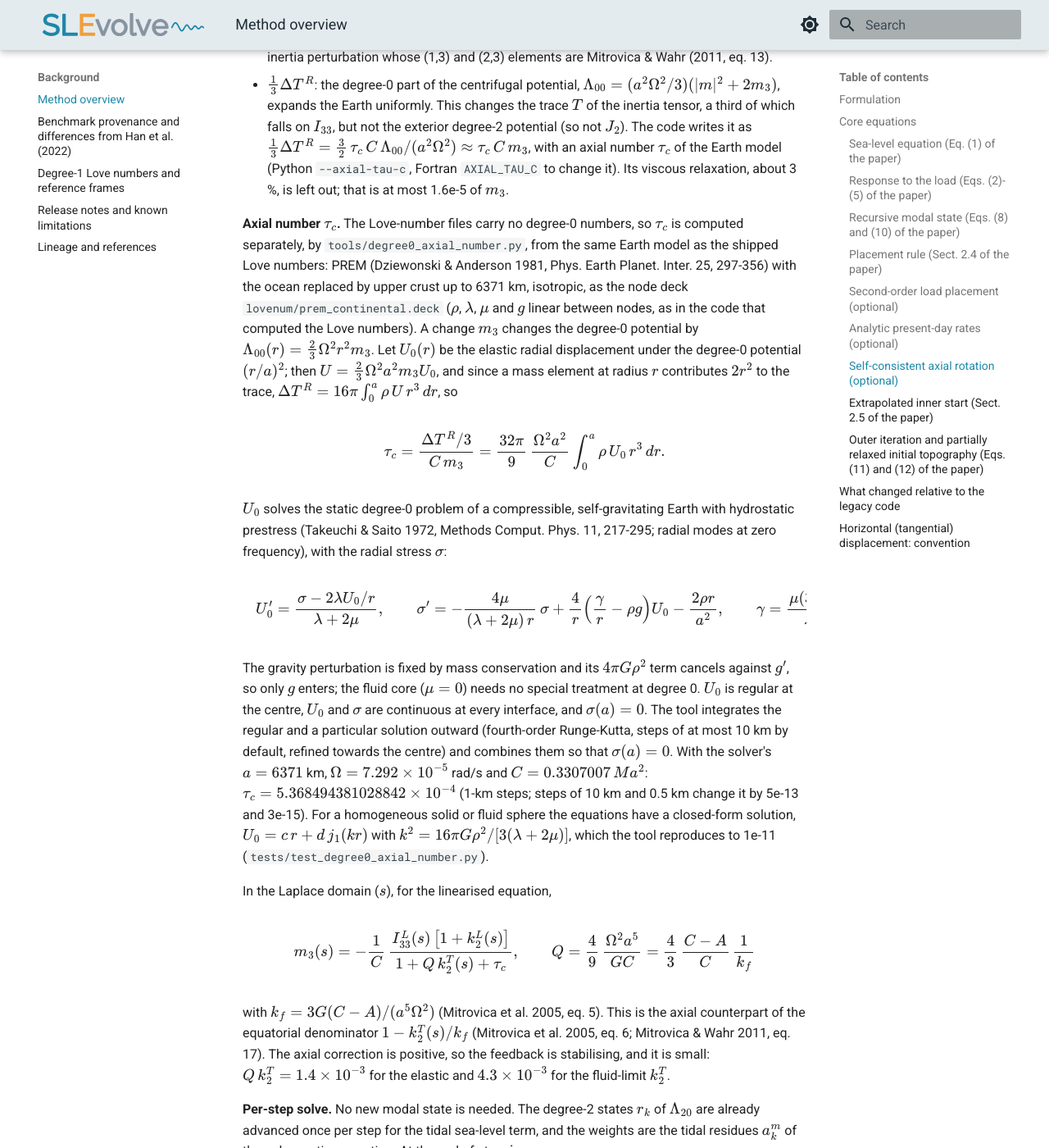
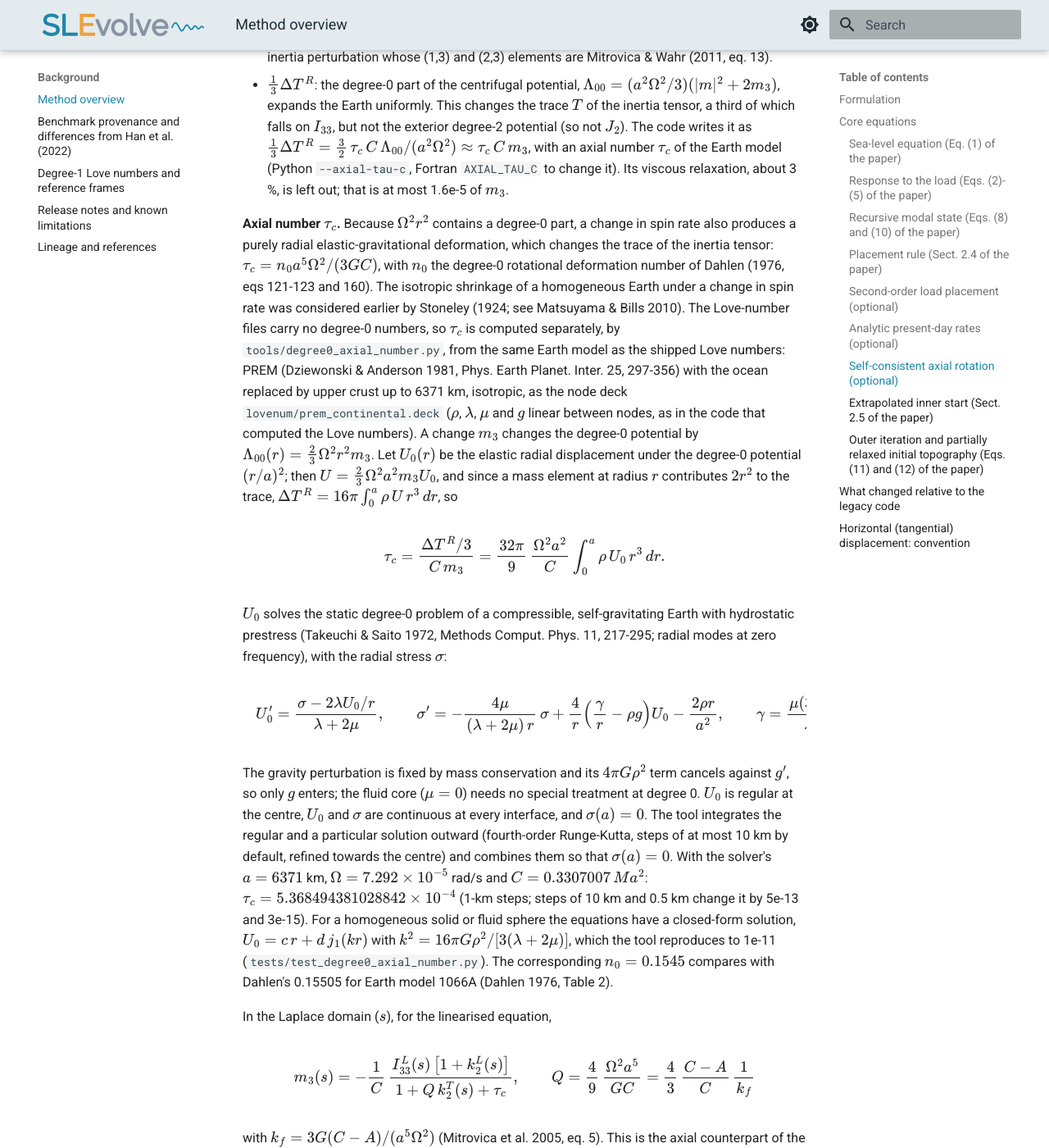
Before and after one commit to xiyuanbao/slevolve, an MkDocs documentation site: the page built from docs/src/method.md, in a window 1280 px wide and 1400 px high, scrolled down 7216 px. Shown: the whole window at 82% size. Built offline with MkDocs 1.6.1 and Material for MkDocs 9.7.7, drawn with Linux system fonts in a browser that asks for light colours.

Commit message:
Docs: tau_c as Dahlen's degree-0 rotational deformation number (Dahlen 1976; Stoneley 1924)

```diff
--- a/docs/src/method.md
+++ b/docs/src/method.md
@@ -288,7 +288,12 @@ $$
   number \(\tau_c\) of the Earth model (Python `--axial-tau-c`, Fortran `AXIAL_TAU_C` to change it). Its
   viscous relaxation, about 3 %, is left out; that is at most 1.6e-5 of \(m_3\).
 
-**Axial number \(\tau_c\).** The Love-number files carry no degree-0 numbers, so \(\tau_c\) is computed
+**Axial number \(\tau_c\).** Because \(\Omega^2r^2\) contains a degree-0 part, a change in spin rate also
+produces a purely radial elastic-gravitational deformation, which changes the trace of the inertia tensor:
+\(\tau_c=n_0a^5\Omega^2/(3GC)\), with \(n_0\) the degree-0 rotational deformation number of Dahlen
+(1976, eqs 121-123 and 160). The isotropic shrinkage of a homogeneous Earth under a change in spin rate
+was considered earlier by Stoneley (1924; see Matsuyama & Bills 2010).
+The Love-number files carry no degree-0 numbers, so \(\tau_c\) is computed
 separately, by `tools/degree0_axial_number.py`, from the same Earth model as the shipped Love numbers:
 PREM (Dziewonski & Anderson 1981, Phys. Earth Planet. Inter. 25, 297-356) with the ocean replaced by
 upper crust up to 6371 km, isotropic, as the node deck `lovenum/prem_continental.deck` (\(\rho\), \(\lambda\), \(\mu\) and \(g\) linear between nodes, as in the
@@ -320,7 +325,8 @@ the solver's \(a=6371\) km, \(\Omega=7.292\times10^{-5}\) rad/s and \(C=0.330700
 \(\tau_c=5.368494381028842\times10^{-4}\) (1-km steps; steps of 10 km and 0.5 km change it by 5e-13 and
 3e-15). For a homogeneous solid or fluid sphere the equations have a closed-form solution,
 \(U_0=c\,r+d\,j_1(kr)\) with \(k^2=16\pi G\rho^2/[3(\lambda+2\mu)]\), which the tool reproduces to 1e-11
-(`tests/test_degree0_axial_number.py`).
+(`tests/test_degree0_axial_number.py`). The corresponding \(n_0=0.1545\) compares with Dahlen's
+0.15505 for Earth model 1066A (Dahlen 1976, Table 2).
 
 In the Laplace domain (\(s\)), for the linearised equation,
 
```
Also changed, not shown: docs/src/lineage.md (+6 -0 lines).
